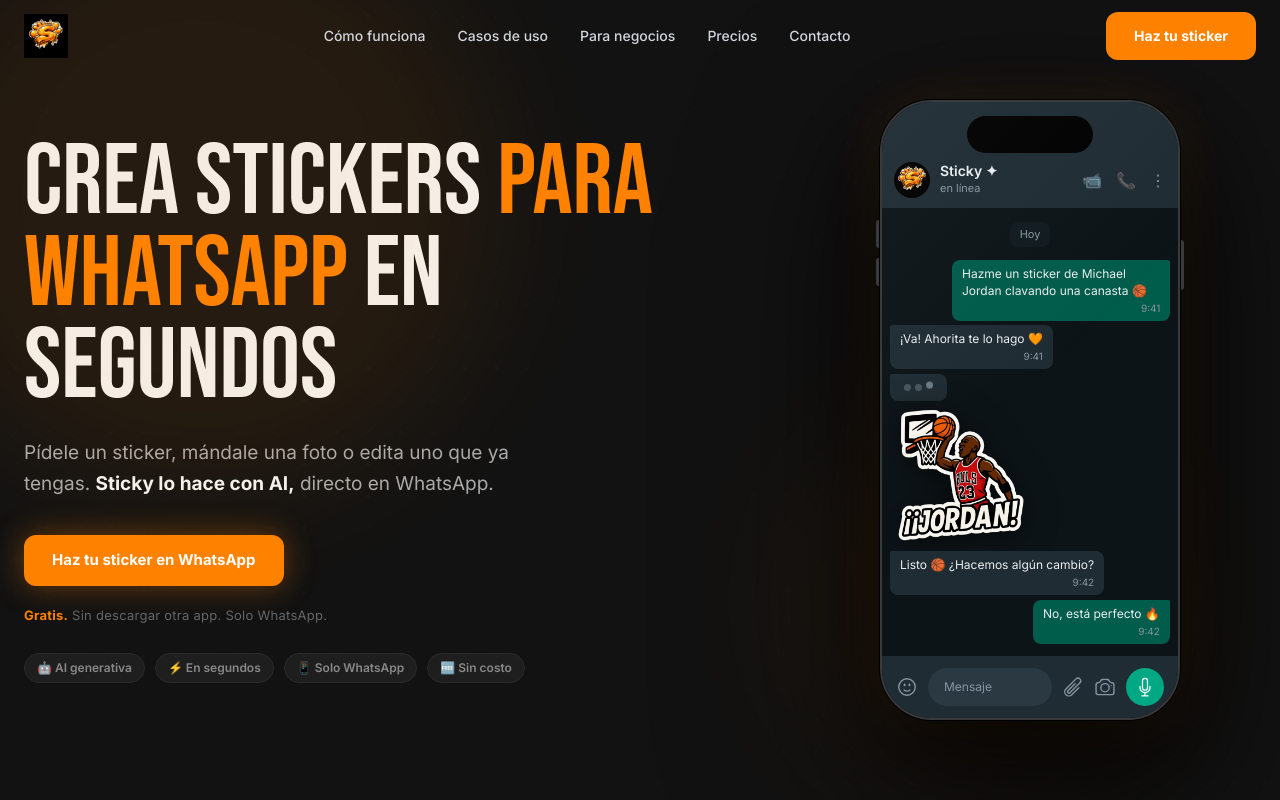
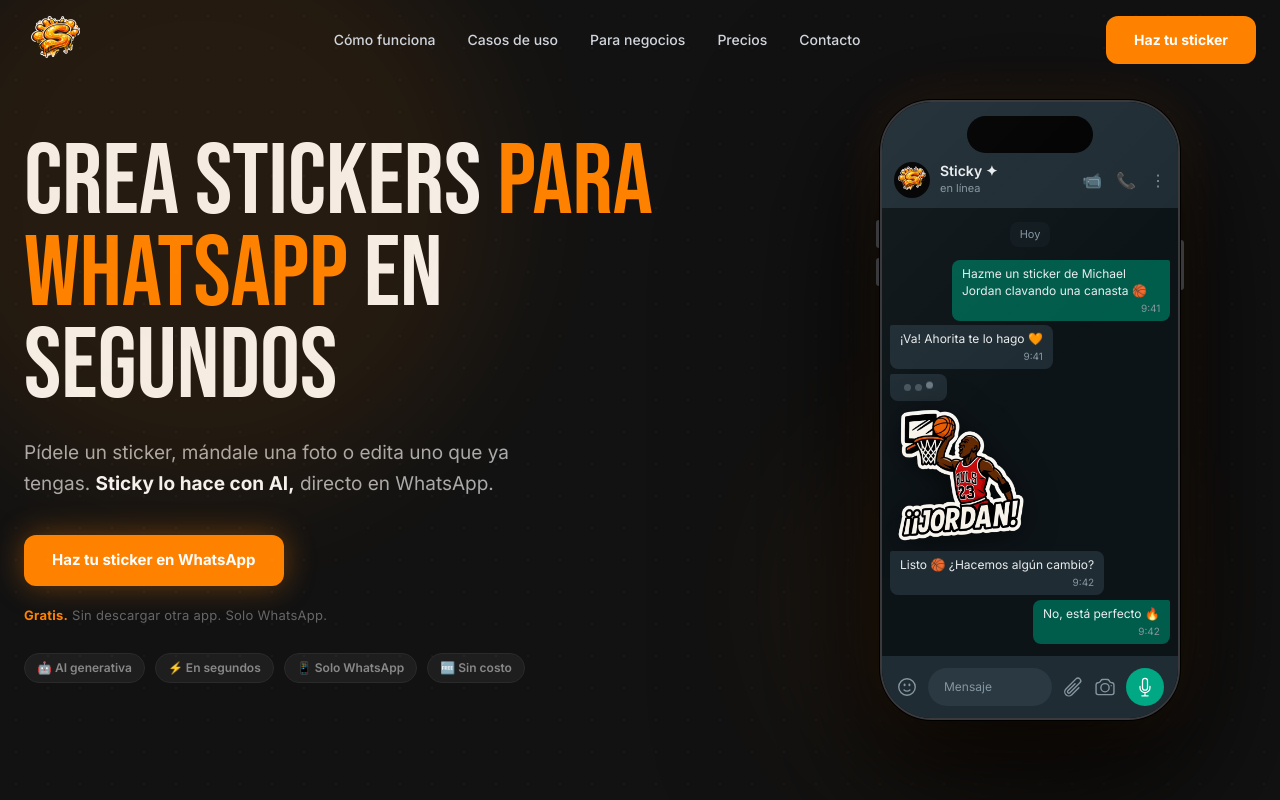
Before and after one commit to ferpinedo/sticky-landing, a Next.js app: page / in a window 1280 px wide. Shown: the top 800 px of the page. Built offline with nearby package versions, Linux system fonts and the light colour scheme.

Commit message:
Replace sticky logo image with a transparent version and update dimensions in Header component for better display.

```diff
--- a/src/components/Header.tsx
+++ b/src/components/Header.tsx
@@ -32,16 +32,16 @@ export default function Header() {
         borderBottom: scrolled ? "1px solid rgba(42,42,42,0.8)" : "none",
       }}
     >
-      <div className="max-w-7xl mx-auto px-4 sm:px-6 flex items-center justify-between h-20 md:h-[72px]">
+      <div className="max-w-7xl mx-auto px-4 sm:px-6 flex items-center justify-between h-20">
         {/* Logo */}
         <Link href="/" className="flex items-center gap-2 flex-shrink-0">
           <Image
-            src="/sticky-logo-sticker.png"
+            src="/sticky-logo-sticker-transparent.png"
             alt="Sticky"
-            width={56}
-            height={56}
+            width={64}
+            height={64}
             priority
-            className="w-14 h-14 md:w-11 md:h-11"
+            className="w-14 h-14 md:w-16 md:h-16"
           />
         </Link>
 
```
Also changed, not shown: public/sticky-logo-sticker-transparent.png (added).
